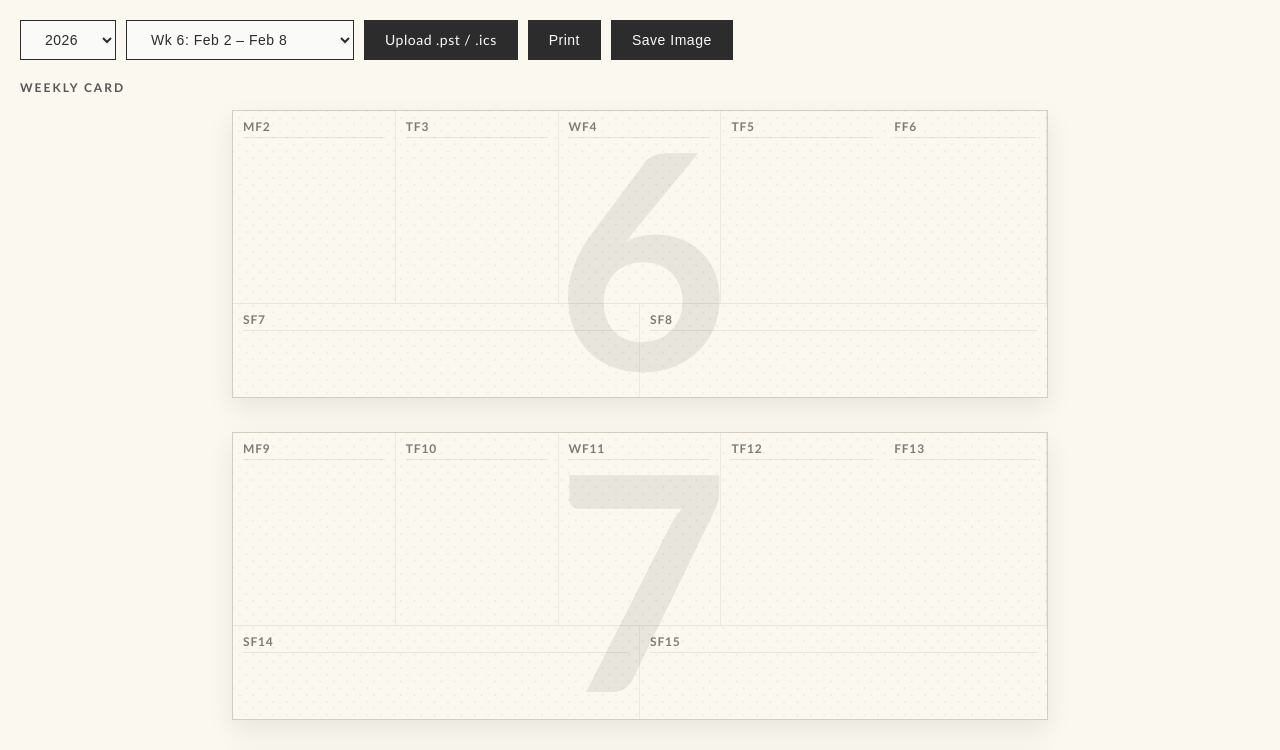
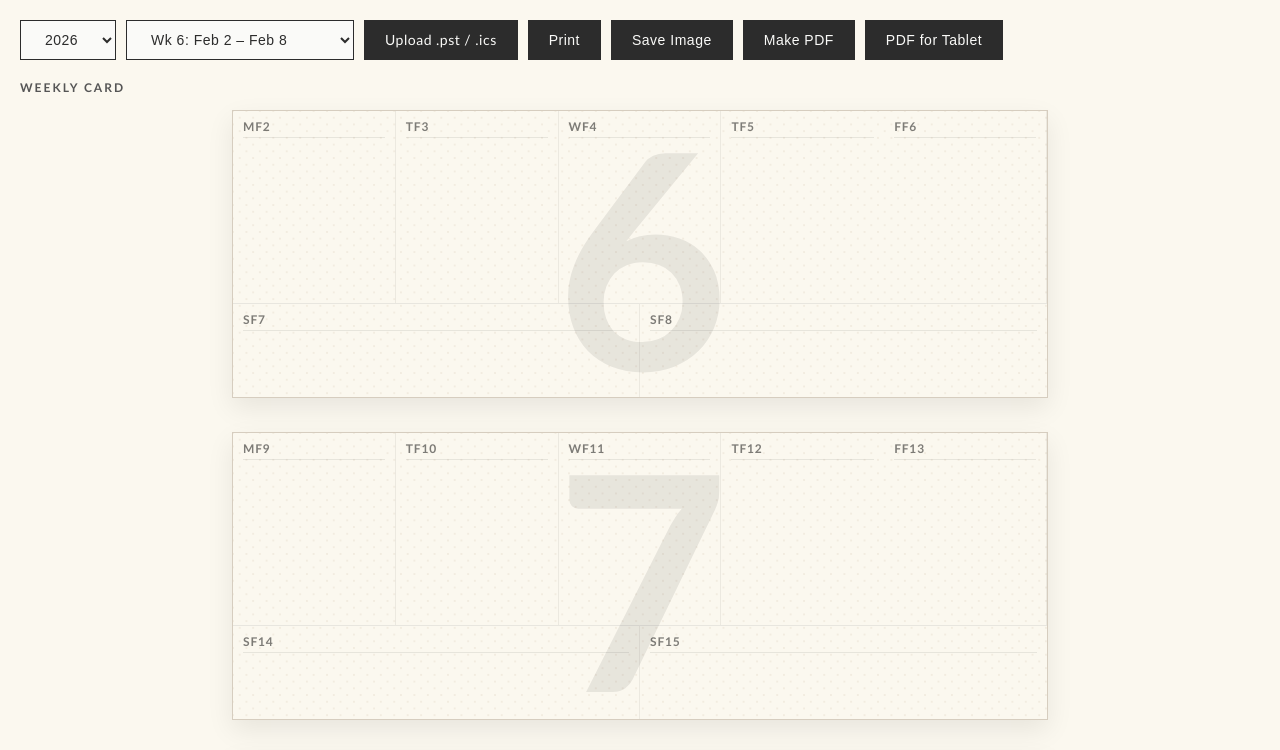
Before and after one commit to KevinKolb/planner, a plain HTML site: page index.html in a window 1280 px wide. Shown: the top 750 px of the page. Drawn offline with nearby package versions, Linux system fonts and the light colour scheme.

Commit message:
remarkable

```diff
--- a/index.html
+++ b/index.html
@@ -5,6 +5,7 @@
     <meta name="viewport" content="width=device-width, initial-scale=1.0">
     <title>Week View</title>
     <script src="https://cdnjs.cloudflare.com/ajax/libs/html2canvas/1.4.1/html2canvas.min.js"></script>
+    <script src="https://cdnjs.cloudflare.com/ajax/libs/jspdf/2.5.1/jspdf.umd.min.js"></script>
     <style>
         * {
             margin: 0;
@@ -263,6 +264,8 @@
         </label>
         <button onclick="printWeekView()">Print</button>
         <button onclick="saveImages()">Save Image</button>
+        <button onclick="makePDF()">Make PDF</button>
+        <button onclick="makePDFTablet()">PDF for Tablet</button>
     </div>
 
     <h1>Weekly Card</h1>
@@ -690,6 +693,86 @@
                 link.click();
             }
         }
+        async function makePDF() {
+            const box = weekBoxes[0];
+            const rect = box.getBoundingClientRect();
+            const targetWidth = 8.5 * 300;
+            const scale = targetWidth / rect.width;
+
+            const canvas = await html2canvas(box, {
+                scale,
+                useCORS: true,
+                backgroundColor: '#ffffff',
+                width: rect.width,
+                height: rect.height,
+                scrollX: 0,
+                scrollY: 0
+            });
+
+            // Rotate the canvas 90 degrees clockwise
+            const rotated = document.createElement('canvas');
+            rotated.width = canvas.height;
+            rotated.height = canvas.width;
+            const ctx = rotated.getContext('2d');
+            ctx.translate(rotated.width / 2, rotated.height / 2);
+            ctx.rotate(Math.PI / 2);
+            ctx.drawImage(canvas, -canvas.width / 2, -canvas.height / 2);
+
+            // Create PDF sized exactly to the rotated card: 3in wide x 8.5in tall
+            const { jsPDF } = window.jspdf;
+            const pdf = new jsPDF({ orientation: 'portrait', unit: 'in', format: [3, 8.5] });
+
+            const imgData = rotated.toDataURL('image/png');
+            pdf.addImage(imgData, 'PNG', 0, 0, 3, 8.5);
+
+            const week = box.dataset.week || 'week';
+            pdf.save(`week-card-${week}.pdf`);
+        }
+
+        async function makePDFTablet() {
+            const box = weekBoxes[0];
+            const rect = box.getBoundingClientRect();
+            const targetWidth = 8.5 * 300;
+            const scale = targetWidth / rect.width;
+
+            const canvas = await html2canvas(box, {
+                scale,
+                useCORS: true,
+                backgroundColor: '#ffffff',
+                width: rect.width,
+                height: rect.height,
+                scrollX: 0,
+                scrollY: 0
+            });
+
+            // Rotate the canvas 90 degrees clockwise
+            const rotated = document.createElement('canvas');
+            rotated.width = canvas.height;
+            rotated.height = canvas.width;
+            const ctx = rotated.getContext('2d');
+            ctx.translate(rotated.width / 2, rotated.height / 2);
+            ctx.rotate(Math.PI / 2);
+            ctx.drawImage(canvas, -canvas.width / 2, -canvas.height / 2);
+
+            // Resize to reMarkable Paper Pro Move: 954 x 1696 px
+            const final = document.createElement('canvas');
+            final.width = 954;
+            final.height = 1696;
+            const fctx = final.getContext('2d');
+            fctx.drawImage(rotated, 0, 0, 954, 1696);
+
+            // Create PDF sized to 954x1696 px (convert to inches at 264 PPI to match device)
+            const { jsPDF } = window.jspdf;
+            const pdfW = 954 / 264;
+            const pdfH = 1696 / 264;
+            const pdf = new jsPDF({ orientation: 'portrait', unit: 'in', format: [pdfW, pdfH] });
+
+            const imgData = final.toDataURL('image/png');
+            pdf.addImage(imgData, 'PNG', 0, 0, pdfW, pdfH);
+
+            const week = box.dataset.week || 'week';
+            pdf.save(`week-card-${week}-tablet.pdf`);
+        }
     </script>
 </body>
 </html>
```
